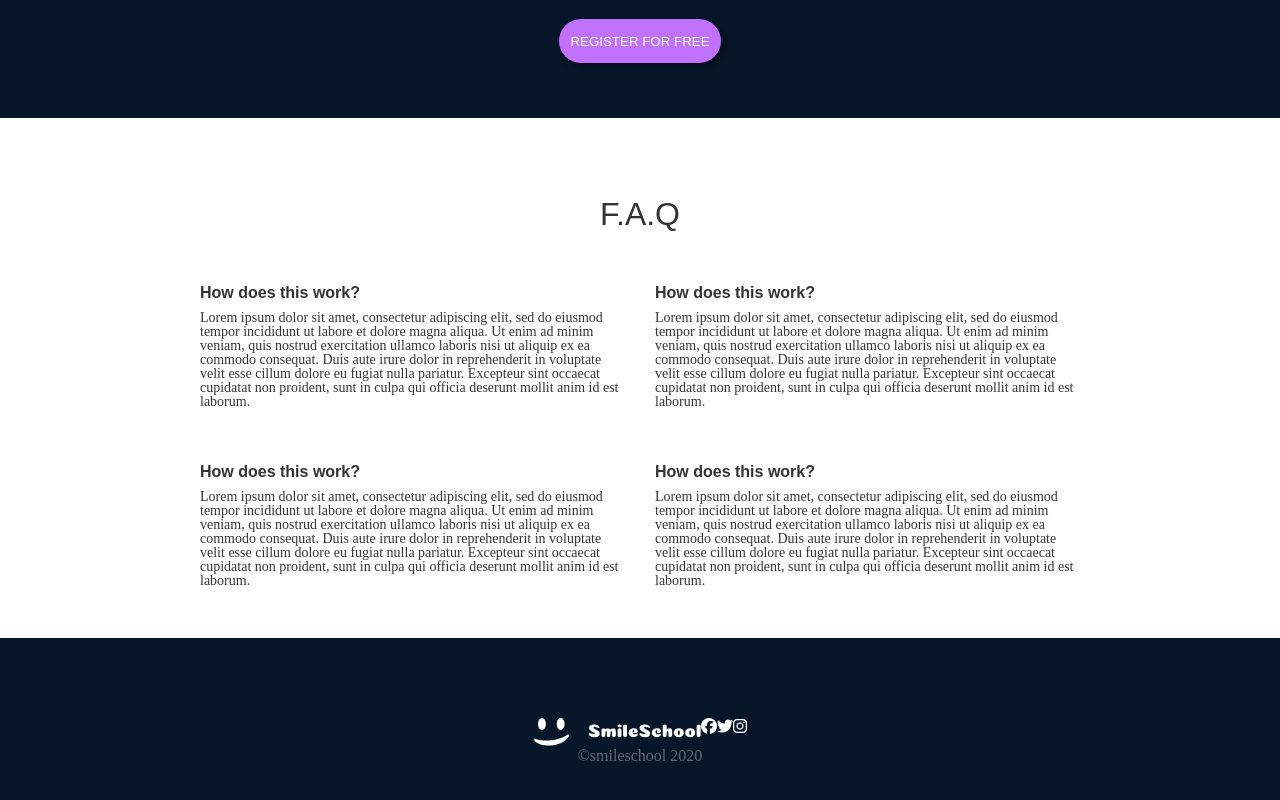
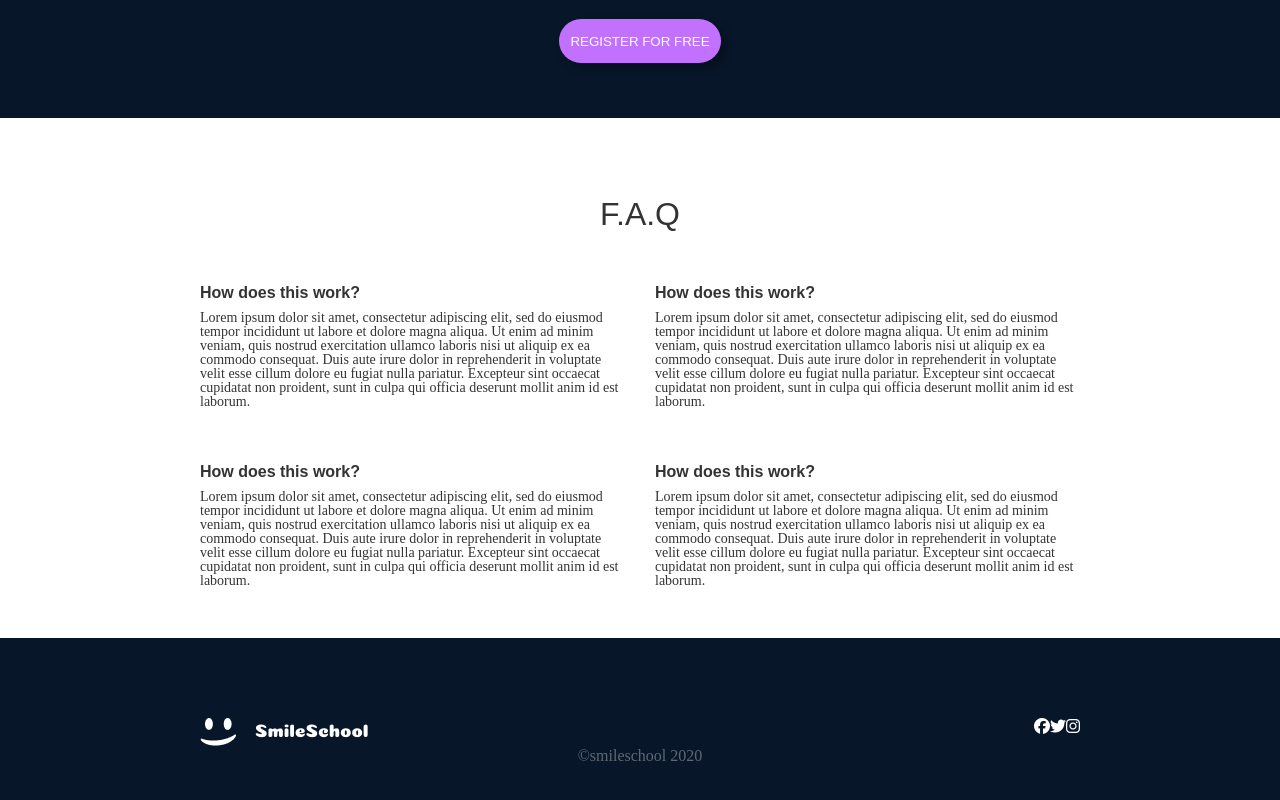
Before and after one commit to memesofting/alx_html_css, a plain HTML site: page css_advanced/index.html in a window 1280 px wide. Shown: the part 2094-2894 px from the top of the page. Drawn offline with Linux system fonts and the light colour scheme.

Commit message:
adjusted alignment

```diff
--- a/css_advanced/index.html
+++ b/css_advanced/index.html
@@ -209,16 +209,11 @@
         <section class="footer-content">
             <div class="footer-logo">
                 <img src="./images/logo.png" alt="logo">
-                <!-- <div class="footer-socials">
+                <div class="footer-socials">
                     <i class="fa-brands fa-facebook" style="margin-left: auto;"></i>
                     <i class="fa-brands fa-twitter"></i>
                     <i class="fa-brands fa-instagram"></i>
-                </div> -->
-
-                <i class="fa-brands fa-facebook" style="margin-left: auto;"></i>
-                <i class="fa-brands fa-twitter"></i>
-                <i class="fa-brands fa-instagram"></i>
-
+                </div>
             </div>
             <p>©smileschool 2020</p>
         </section>
--- a/css_advanced/styles.css
+++ b/css_advanced/styles.css
@@ -294,7 +294,7 @@ footer {
     height: 200px;
     padding: 0;
     background-color: #071629;
-    justify-content: center;
+    justify-content: space-between;
     align-items: center;
 }
 
@@ -302,10 +302,10 @@ footer {
     width: 100%;
     display: flex;
     flex-direction: column;
-    justify-content: center;
-    align-items: center;
     color: white;
     padding-top: 20px;
+    margin: 0 200px;
+    text-align: center;
 }
 
 .footer-content p {
@@ -320,6 +320,7 @@ footer {
 
 .footer-socials {
     display: flex;
+    justify-content: space-between;
 }
 
 .footer-logo img {
```
